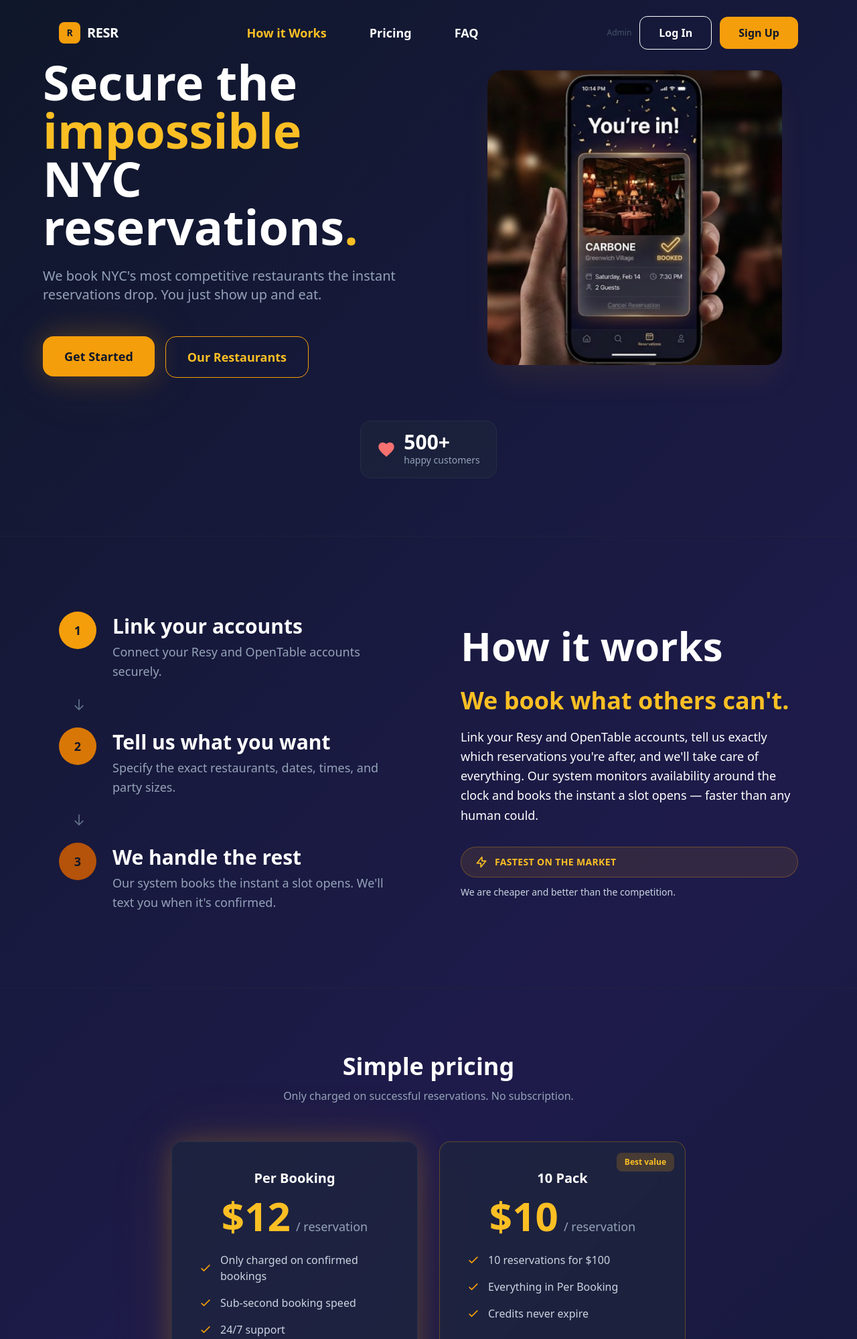
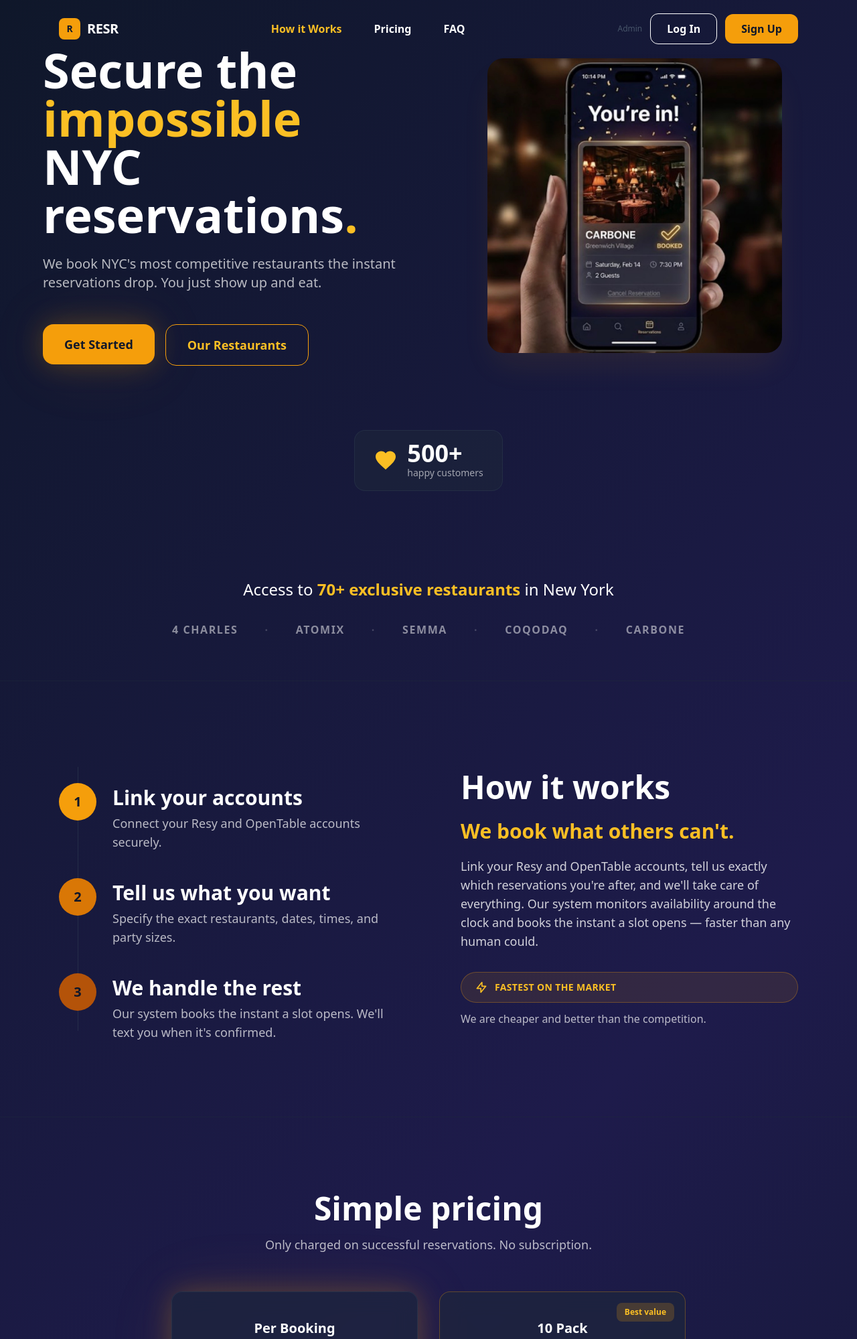
Before and after one commit to rockstarade/tablemate, a FastAPI app: page / in a window 1280 px wide. Shown: the top 1999 px of the page at 67% size. Run offline with FastAPI, Linux system fonts and the light colour scheme; parts of the project's set-up code (start-up, migrations or seed data) failed here and were passed over; some libraries are stand-ins or nearby versions.

Commit message:
Major aesthetic overhaul: uniform typography, restaurant showcase, full design pass
Nav: center-aligned links, matched button/link sizing (text-base), tighter padding
Heart badge: bigger (w-9 h-9), yellow (brand-400), pushed down (mt-16 sm:mt-24), text-4xl
New restaurant showcase section under hero: "70+ exclusive restaurants" in yellow,
  featuring 4 Charles, Atomix, Semma, Coqodaq, Carbone in uppercase tracking
How it Works: removed arrows, restored vertical connector line, bigger numbers (text-xl),
  heading slightly smaller (text-3xl sm:text-5xl)
Uniform typography across all sections:
  - All section headings: text-3xl sm:text-5xl (Simple pricing, Our Restaurants, FAQ)
  - All subtext: text-white/70 text-lg (eliminated grey text-slate-400 everywhere)
  - Pricing bullets: text-white/80, "/ reservation": text-white/60
  - FAQ questions: text-base, answers: text-white/70 text-base
  - Step descriptions: text-white/70
  - Hero subtext: text-white/70
  - FAQ heading centered
Section padding standardized: py-20 sm:py-28
Auth modal text colors: white/60 replacing slate-400

Co-Authored-By: Claude Opus 4.6 <noreply@anthropic.com>

```diff
--- a/src/tablement/web/templates/landing.html
+++ b/src/tablement/web/templates/landing.html
@@ -108,7 +108,7 @@
     <!-- ═══════════════════ NAVIGATION ═══════════════════ -->
     <nav class="fixed top-0 inset-x-0 z-50 transition-all duration-300 border-b"
          :class="scrolled ? 'glass border-slate-700/50' : 'border-transparent'">
-        <div class="max-w-6xl mx-auto px-6 py-6 flex items-center justify-between">
+        <div class="max-w-6xl mx-auto px-6 py-5 flex items-center justify-between">
             <!-- Logo -->
             <a href="/" class="flex items-center gap-2.5">
                 <div class="w-8 h-8 rounded-lg bg-brand-500 flex items-center justify-center">
@@ -117,13 +117,13 @@
                 <span class="text-xl font-bold text-white tracking-tight">RESR</span>
             </a>
 
-            <!-- Nav links (desktop) -->
-            <div class="hidden md:flex items-center gap-16">
-                <a href="#how-it-works" class="font-bold text-lg transition-colors"
+            <!-- Nav links (desktop) — centered -->
+            <div class="hidden md:flex items-center gap-12">
+                <a href="#how-it-works" class="font-semibold text-base transition-colors"
                     :class="activeSection === 'how-it-works' ? 'text-brand-400' : 'text-white hover:text-brand-400'">How it Works</a>
-                <a href="#pricing" class="font-bold text-lg transition-colors"
+                <a href="#pricing" class="font-semibold text-base transition-colors"
                     :class="activeSection === 'pricing' ? 'text-brand-400' : 'text-white hover:text-brand-400'">Pricing</a>
-                <a href="#faq" class="font-bold text-lg transition-colors"
+                <a href="#faq" class="font-semibold text-base transition-colors"
                     :class="activeSection === 'faq' ? 'text-brand-400' : 'text-white hover:text-brand-400'">FAQ</a>
             </div>
 
@@ -131,11 +131,11 @@
             <div class="flex items-center gap-3">
                 <a href="/admin/vip" class="text-slate-600 hover:text-slate-400 text-xs transition-colors hidden sm:block">Admin</a>
                 <button @click="openAuth()"
-                    class="px-7 py-3 rounded-xl border border-white text-white hover:bg-white hover:text-slate-900 font-semibold transition-all text-base">
+                    class="px-6 py-2.5 rounded-xl border border-white text-white hover:bg-white hover:text-slate-900 font-semibold transition-all text-base">
                     Log In
                 </button>
                 <button @click="openAuth()"
-                    class="px-7 py-3 rounded-xl bg-brand-500 text-slate-900 hover:bg-brand-400 font-semibold transition-all text-base">
+                    class="px-6 py-2.5 rounded-xl bg-brand-500 text-slate-900 hover:bg-brand-400 font-semibold transition-all text-base">
                     Sign Up
                 </button>
             </div>
@@ -153,7 +153,7 @@
                         <h1 class="text-5xl sm:text-6xl lg:text-7xl font-bold text-white leading-tight mb-6 fade-in">
                             Secure the <span class="text-brand-400">impossible</span> NYC reservations<span class="text-brand-400">.</span>
                         </h1>
-                        <p class="text-lg sm:text-xl text-slate-400 max-w-xl mb-12 fade-in-delay">
+                        <p class="text-lg sm:text-xl text-white/70 max-w-xl mb-12 fade-in-delay">
                             We book NYC's most competitive restaurants the instant reservations drop. You just show up and eat.
                         </p>
 
@@ -177,85 +177,99 @@
                     </div>
                 </div>
                 <!-- Social proof badge — centered at bottom -->
-                <div class="flex justify-center mt-12 sm:mt-16 fade-in-delay-2">
-                    <div class="flex items-center gap-3 px-6 py-4 rounded-2xl bg-slate-800/50 border border-slate-700/40">
-                        <svg class="w-7 h-7 text-red-400 flex-shrink-0" fill="currentColor" viewBox="0 0 24 24"><path d="M12 21.35l-1.45-1.32C5.4 15.36 2 12.28 2 8.5 2 5.42 4.42 3 7.5 3c1.74 0 3.41.81 4.5 2.09C13.09 3.81 14.76 3 16.5 3 19.58 3 22 5.42 22 8.5c0 3.78-3.4 6.86-8.55 11.54L12 21.35z"/></svg>
+                <div class="flex justify-center mt-16 sm:mt-24 fade-in-delay-2">
+                    <div class="flex items-center gap-3.5 px-7 py-4 rounded-2xl bg-slate-800/50 border border-slate-700/40">
+                        <svg class="w-9 h-9 text-brand-400 flex-shrink-0" fill="currentColor" viewBox="0 0 24 24"><path d="M12 21.35l-1.45-1.32C5.4 15.36 2 12.28 2 8.5 2 5.42 4.42 3 7.5 3c1.74 0 3.41.81 4.5 2.09C13.09 3.81 14.76 3 16.5 3 19.58 3 22 5.42 22 8.5c0 3.78-3.4 6.86-8.55 11.54L12 21.35z"/></svg>
                         <div>
-                            <span class="text-white font-bold text-3xl leading-none">500+</span>
-                            <p class="text-slate-400 text-sm">happy customers</p>
+                            <span class="text-white font-bold text-4xl leading-none">500+</span>
+                            <p class="text-white/60 text-sm">happy customers</p>
                         </div>
                     </div>
                 </div>
             </div>
         </section>
 
+        <!-- ═══════════════════ RESTAURANT SHOWCASE ═══════════════════ -->
+        <section class="py-12 sm:py-16">
+            <div class="max-w-4xl mx-auto px-6 text-center">
+                <p class="text-white text-xl sm:text-2xl font-medium mb-8">
+                    Access to <span class="text-brand-400 font-bold">70+ exclusive restaurants</span> in New York
+                </p>
+                <div class="flex flex-wrap justify-center items-center gap-x-6 sm:gap-x-10 gap-y-3 text-white/50 text-sm sm:text-base font-semibold tracking-widest uppercase">
+                    <span>4 Charles</span>
+                    <span class="text-white/20">·</span>
+                    <span>Atomix</span>
+                    <span class="text-white/20">·</span>
+                    <span>Semma</span>
+                    <span class="text-white/20">·</span>
+                    <span>Coqodaq</span>
+                    <span class="text-white/20">·</span>
+                    <span>Carbone</span>
+                </div>
+            </div>
+        </section>
+
         <!-- ═══════════════════ HOW IT WORKS ═══════════════════ -->
-        <section id="how-it-works" class="py-16 sm:py-28 border-t border-slate-800/50">
+        <section id="how-it-works" class="py-20 sm:py-28 border-t border-slate-800/50">
             <div class="max-w-6xl mx-auto px-6">
                 <div class="flex flex-col lg:flex-row gap-16 lg:gap-24">
                     <!-- Left: vertical steps -->
-                    <div class="flex-1 space-y-6 relative">
+                    <div class="flex-1 space-y-10 relative">
+                        <!-- Vertical connector line -->
+                        <div class="absolute left-7 top-4 bottom-4 w-px bg-slate-700/50"></div>
                         <!-- Step 1 -->
                         <div class="flex items-start gap-6 relative">
                             <div class="w-14 h-14 rounded-full bg-brand-500 flex items-center justify-center flex-shrink-0 z-10">
-                                <span class="text-slate-900 font-bold text-lg">1</span>
+                                <span class="text-slate-900 font-bold text-xl">1</span>
                             </div>
                             <div class="pt-1">
-                                <h3 class="text-3xl font-semibold text-white mb-1.5">Link your accounts</h3>
-                                <p class="text-slate-400 text-lg leading-relaxed">Connect your Resy and OpenTable accounts securely.</p>
+                                <h3 class="text-2xl sm:text-3xl font-semibold text-white mb-1.5">Link your accounts</h3>
+                                <p class="text-white/70 text-base sm:text-lg leading-relaxed">Connect your Resy and OpenTable accounts securely.</p>
                             </div>
-                        </div>
-                        <!-- Arrow 1→2 -->
-                        <div class="flex justify-start pl-5">
-                            <svg class="w-5 h-5 text-slate-500" fill="none" stroke="currentColor" viewBox="0 0 24 24"><path stroke-linecap="round" stroke-linejoin="round" stroke-width="2" d="M19 14l-7 7m0 0l-7-7m7 7V3"/></svg>
                         </div>
                         <!-- Step 2 -->
                         <div class="flex items-start gap-6 relative">
                             <div class="w-14 h-14 rounded-full bg-brand-600 flex items-center justify-center flex-shrink-0 z-10">
-                                <span class="text-slate-900 font-bold text-lg">2</span>
+                                <span class="text-slate-900 font-bold text-xl">2</span>
                             </div>
                             <div class="pt-1">
-                                <h3 class="text-3xl font-semibold text-white mb-1.5">Tell us what you want</h3>
-                                <p class="text-slate-400 text-lg leading-relaxed">Specify the exact restaurants, dates, times, and party sizes.</p>
+                                <h3 class="text-2xl sm:text-3xl font-semibold text-white mb-1.5">Tell us what you want</h3>
+                                <p class="text-white/70 text-base sm:text-lg leading-relaxed">Specify the exact restaurants, dates, times, and party sizes.</p>
                             </div>
-                        </div>
-                        <!-- Arrow 2→3 -->
-                        <div class="flex justify-start pl-5">
-                            <svg class="w-5 h-5 text-slate-500" fill="none" stroke="currentColor" viewBox="0 0 24 24"><path stroke-linecap="round" stroke-linejoin="round" stroke-width="2" d="M19 14l-7 7m0 0l-7-7m7 7V3"/></svg>
                         </div>
                         <!-- Step 3 -->
                         <div class="flex items-start gap-6 relative">
                             <div class="w-14 h-14 rounded-full bg-brand-700 flex items-center justify-center flex-shrink-0 z-10">
-                                <span class="text-slate-900 font-bold text-lg">3</span>
+                                <span class="text-slate-900 font-bold text-xl">3</span>
                             </div>
                             <div class="pt-1">
-                                <h3 class="text-3xl font-semibold text-white mb-1.5">We handle the rest</h3>
-                                <p class="text-slate-400 text-lg leading-relaxed">Our system books the instant a slot opens. We'll text you when it's confirmed.</p>
+                                <h3 class="text-2xl sm:text-3xl font-semibold text-white mb-1.5">We handle the rest</h3>
+                                <p class="text-white/70 text-base sm:text-lg leading-relaxed">Our system books the instant a slot opens. We'll text you when it's confirmed.</p>
                             </div>
                         </div>
                     </div>
                     <!-- Right: descriptive block -->
                     <div class="flex-1 flex flex-col justify-center">
-                        <h2 class="text-4xl sm:text-6xl font-bold text-white mb-8">How it works</h2>
-                        <h3 class="text-3xl sm:text-4xl font-bold text-brand-400 mb-5">We book what others can't.</h3>
-                        <p class="text-white text-lg leading-relaxed mb-8">Link your Resy and OpenTable accounts, tell us exactly which reservations you're after, and we'll take care of everything. Our system monitors availability around the clock and books the instant a slot opens — faster than any human could.</p>
+                        <h2 class="text-3xl sm:text-5xl font-bold text-white mb-6">How it works</h2>
+                        <h3 class="text-2xl sm:text-3xl font-bold text-brand-400 mb-5">We book what others can't.</h3>
+                        <p class="text-white/80 text-base sm:text-lg leading-relaxed mb-8">Link your Resy and OpenTable accounts, tell us exactly which reservations you're after, and we'll take care of everything. Our system monitors availability around the clock and books the instant a slot opens — faster than any human could.</p>
                         <!-- Fastest on the market badge -->
                         <div class="inline-flex items-center gap-2.5 px-5 py-3 rounded-full bg-brand-500/10 border border-brand-500/30">
                             <svg class="w-5 h-5 text-brand-400" fill="none" stroke="currentColor" viewBox="0 0 24 24"><path stroke-linecap="round" stroke-linejoin="round" stroke-width="2" d="M13 10V3L4 14h7v7l9-11h-7z"/></svg>
                             <span class="text-brand-400 font-bold text-sm tracking-wide uppercase">Fastest on the market</span>
                         </div>
-                        <p class="text-slate-300 text-sm mt-3">We are cheaper and better than the competition.</p>
+                        <p class="text-white/70 text-base mt-3">We are cheaper and better than the competition.</p>
                     </div>
                 </div>
             </div>
         </section>
 
         <!-- ═══════════════════ PRICING ═══════════════════ -->
-        <section id="pricing" class="py-14 sm:py-24 border-t border-slate-800/50">
+        <section id="pricing" class="py-20 sm:py-28 border-t border-slate-800/50">
             <div class="max-w-4xl mx-auto px-6">
                 <div class="text-center mb-14">
-                    <h2 class="text-3xl sm:text-4xl font-bold text-white mb-3">Simple pricing</h2>
-                    <p class="text-slate-400">Only charged on successful reservations. No subscription.</p>
+                    <h2 class="text-3xl sm:text-5xl font-bold text-white mb-4">Simple pricing</h2>
+                    <p class="text-white/70 text-lg">Only charged on successful reservations. No subscription.</p>
                 </div>
                 <div class="grid grid-cols-1 sm:grid-cols-2 gap-8 max-w-3xl mx-auto">
                     <!-- Per-booking -->
@@ -263,9 +277,9 @@
                         <h3 class="text-xl font-semibold text-white mb-3">Per Booking</h3>
                         <div class="mb-6">
                             <span class="text-6xl font-bold text-brand-400">$12</span>
-                            <span class="text-slate-400 ml-1 text-lg">/ reservation</span>
+                            <span class="text-white/60 ml-1 text-lg">/ reservation</span>
                         </div>
-                        <ul class="text-slate-300 text-base space-y-4 mb-8 text-left">
+                        <ul class="text-white/80 text-base space-y-4 mb-8 text-left">
                             <li class="flex items-center gap-3">
                                 <svg class="w-5 h-5 text-brand-500 flex-shrink-0" fill="none" stroke="currentColor" viewBox="0 0 24 24"><path stroke-linecap="round" stroke-linejoin="round" stroke-width="2" d="M5 13l4 4L19 7"/></svg>
                                 Only charged on confirmed bookings
@@ -290,9 +304,9 @@
                         <h3 class="text-xl font-semibold text-white mb-3">10 Pack</h3>
                         <div class="mb-6">
                             <span class="text-6xl font-bold text-brand-400">$10</span>
-                            <span class="text-slate-400 ml-1 text-lg">/ reservation</span>
+                            <span class="text-white/60 ml-1 text-lg">/ reservation</span>
                         </div>
-                        <ul class="text-slate-300 text-base space-y-4 mb-8 text-left">
+                        <ul class="text-white/80 text-base space-y-4 mb-8 text-left">
                             <li class="flex items-center gap-3">
                                 <svg class="w-5 h-5 text-brand-500 flex-shrink-0" fill="none" stroke="currentColor" viewBox="0 0 24 24"><path stroke-linecap="round" stroke-linejoin="round" stroke-width="2" d="M5 13l4 4L19 7"/></svg>
                                 10 reservations for $100
@@ -316,11 +330,11 @@
         </section>
 
         <!-- ═══════════════════ OUR RESTAURANTS ═══════════════════ -->
-        <section id="restaurants" class="py-14 sm:py-24 border-t border-slate-800/50">
+        <section id="restaurants" class="py-20 sm:py-28 border-t border-slate-800/50">
             <div class="max-w-6xl mx-auto px-6">
                 <div class="text-center mb-14">
-                    <h2 class="text-3xl sm:text-4xl font-bold text-white mb-3">Our Restaurants</h2>
-                    <p class="text-slate-400">The spots everyone wants. We get you in.</p>
+                    <h2 class="text-3xl sm:text-5xl font-bold text-white mb-4">Our Restaurants</h2>
+                    <p class="text-white/70 text-lg">The spots everyone wants. We get you in.</p>
                 </div>
                 <!-- Restaurant preview grid — show only featured restaurants -->
                 <div class="grid grid-cols-2 gap-4 max-w-lg mx-auto sm:max-w-none sm:mx-0 lg:max-w-2xl lg:mx-auto">
@@ -346,7 +360,7 @@
                 <!-- See all CTA -->
                 <div class="text-center mt-10">
                     <button @click="openAuth()"
-                        class="px-6 py-3 rounded-xl bg-brand-500/15 text-brand-400 hover:bg-brand-500/25 font-semibold text-sm transition-all">
+                        class="px-6 py-3 rounded-xl bg-brand-500/15 text-brand-400 hover:bg-brand-500/25 font-semibold text-base transition-all">
                         Sign up to see all 75 restaurants →
                     </button>
                 </div>
@@ -354,23 +368,23 @@
         </section>
 
         <!-- ═══════════════════ FAQ ═══════════════════ -->
-        <section id="faq" class="py-14 sm:py-24 border-t border-slate-800/50">
+        <section id="faq" class="py-20 sm:py-28 border-t border-slate-800/50">
             <div class="max-w-3xl mx-auto px-6">
-                <h2 class="text-3xl sm:text-4xl font-bold text-white mb-14">Frequently asked questions</h2>
+                <h2 class="text-3xl sm:text-5xl font-bold text-white mb-14 text-center">Frequently asked questions</h2>
                 <div class="space-y-4">
                     <template x-for="(faq, i) in faqs" :key="i">
                         <div class="glass rounded-xl border border-slate-700/50 overflow-hidden">
                             <button @click="faq.open = !faq.open"
                                 class="w-full px-6 py-5 flex items-center justify-between text-left">
-                                <span class="font-medium text-white text-sm" x-text="faq.q"></span>
-                                <svg class="w-5 h-5 text-slate-400 flex-shrink-0 transition-transform duration-200"
+                                <span class="font-medium text-white text-base" x-text="faq.q"></span>
+                                <svg class="w-5 h-5 text-white/40 flex-shrink-0 transition-transform duration-200"
                                     :class="faq.open && 'rotate-180'"
                                     fill="none" stroke="currentColor" viewBox="0 0 24 24">
                                     <path stroke-linecap="round" stroke-linejoin="round" stroke-width="2" d="M19 9l-7 7-7-7"/>
                                 </svg>
                             </button>
                             <div x-show="faq.open" x-collapse>
-                                <div class="px-6 pb-5 text-slate-400 text-sm leading-relaxed" x-text="faq.a"></div>
+                                <div class="px-6 pb-5 text-white/70 text-base leading-relaxed" x-text="faq.a"></div>
                             </div>
                         </div>
                     </template>
@@ -380,12 +394,12 @@
     </main>
 
     <!-- ═══════════════════ FOOTER ═══════════════════ -->
-    <footer class="border-t border-slate-800 py-10 text-center text-slate-500 text-sm">
+    <footer class="border-t border-slate-800 py-10 text-center text-white/40 text-sm">
         <div class="flex items-center justify-center gap-2.5 mb-3">
             <div class="w-6 h-6 rounded-md bg-brand-500 flex items-center justify-center">
                 <span class="text-slate-900 font-black text-[10px]">R</span>
             </div>
-            <span class="font-semibold text-slate-400">RESR</span>
+            <span class="font-semibold text-white/50">RESR</span>
         </div>
         <p>NYC restaurant reservations, automated.</p>
     </footer>
@@ -412,12 +426,12 @@
             <!-- Step 1: Phone Number -->
             <div x-show="authStep === 'phone'" class="slide-enter">
                 <h2 class="text-xl font-semibold text-white mb-1">Sign in with your phone</h2>
-                <p class="text-slate-400 text-sm mb-8">We'll text you a verification code.</p>
+                <p class="text-white/60 text-sm mb-8">We'll text you a verification code.</p>
 
                 <form @submit.prevent="sendOtp()">
                     <div class="flex items-center gap-3 mb-6">
                         <div class="flex items-center px-4 py-3 rounded-xl bg-slate-800/40 border border-slate-600/30">
-                            <span class="text-slate-500 text-lg font-medium select-none">+1</span>
+                            <span class="text-white/50 text-lg font-medium select-none">+1</span>
                         </div>
                         <div class="flex-1">
                             <input type="tel" x-ref="phoneInput"
@@ -458,8 +472,8 @@
             <!-- Step 2: OTP Verification -->
             <div x-show="authStep === 'otp'" class="slide-enter">
                 <h2 class="text-xl font-semibold text-white mb-1">Enter verification code</h2>
-                <p class="text-slate-400 text-sm mb-8">
-                    Sent to <span class="text-slate-300">+1 <span x-text="phoneDisplay"></span></span>
+                <p class="text-white/60 text-sm mb-8">
+                    Sent to <span class="text-white/80">+1 <span x-text="phoneDisplay"></span></span>
                 </p>
 
                 <div class="flex justify-center gap-3 mb-6" @paste.prevent="handleOtpPaste($event)">
@@ -489,7 +503,7 @@
                 </button>
 
                 <div class="mt-5 flex items-center justify-between">
-                    <button @click="authStep = 'phone'; error = ''" class="text-slate-400 hover:text-white text-sm transition-colors">
+                    <button @click="authStep = 'phone'; error = ''" class="text-white/60 hover:text-white text-sm transition-colors">
                         ← Change number
                     </button>
                     <button @click="resendOtp()" :disabled="resendCooldown > 0" class="text-sm transition-colors"
```
